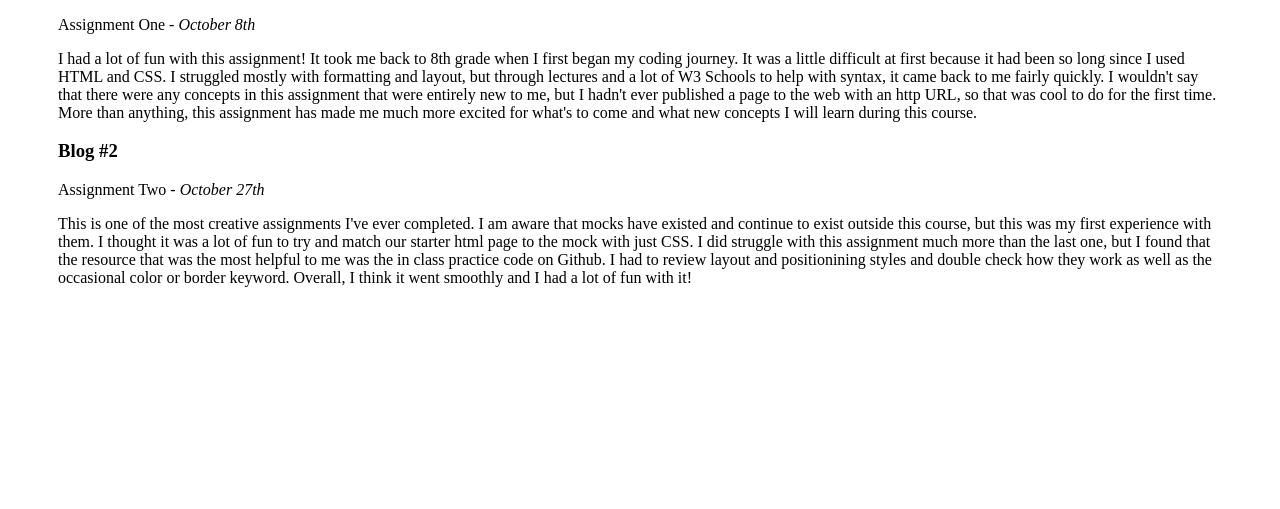
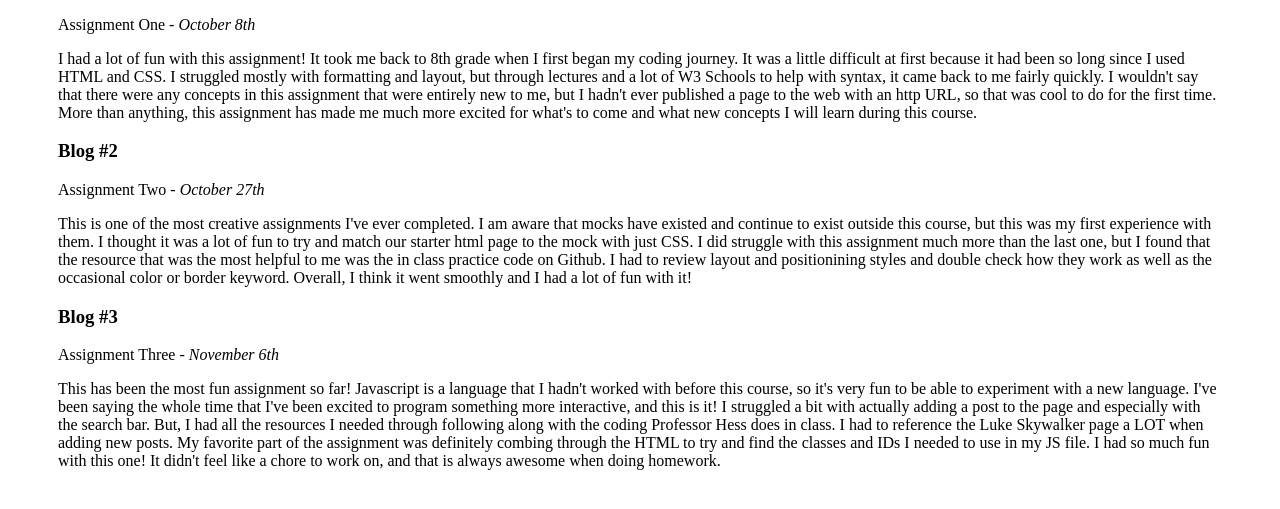
Before and after one commit to praterh/praterh.github.io, a plain HTML site: page blog.html in a window 1280 px wide. Shown: the part 139-648 px from the top of the page. Drawn offline with Linux system fonts and the light colour scheme.

Commit message:
assignment3 blog

```diff
--- a/blog.html
+++ b/blog.html
@@ -50,7 +50,7 @@
 		much more excited for what's to come and what new concepts I will learn during this course. </p>
 		</div>
 
-		                <div class = "row">
+		<div class = "row">
 
                 <h3> Blog #2</h3>
 
@@ -66,5 +66,24 @@
 
                 </p>
                 </div>
+
+		<div class = "row">
+
+		<h3> Blog #3 </h3>
+
+		<p> Assignment Three - <i>November 6th </i> </p>
+		<p> This has been the most fun assignment so far! Javascript is a language that I hadn't
+		worked with before this course, so it's very fun to be able to experiment with a new language.
+		I've been saying the whole time that I've been excited to program something more interactive, and
+		this is it! I struggled a bit with actually adding a post to the page and especially with the search
+		bar. But, I had all the resources I needed through following along with the coding Professor Hess does
+		in class. I had to reference the Luke Skywalker page a LOT when adding new posts. My favorite part
+		of the assignment was definitely combing through the HTML to try and find the classes and IDs I needed
+		to use in my JS file. I had so much fun with this one! It didn't feel like a chore to work on, and
+		that is always awesome when doing homework.
+
+		</p>
+		</div>
+
 	</body>
 </html>
```
